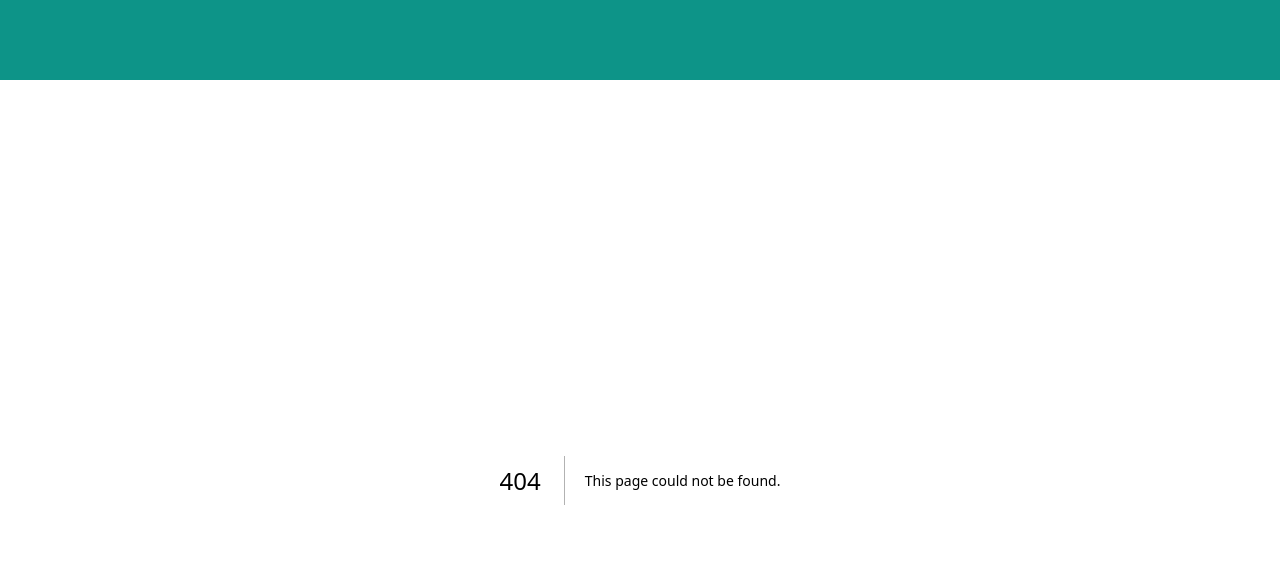
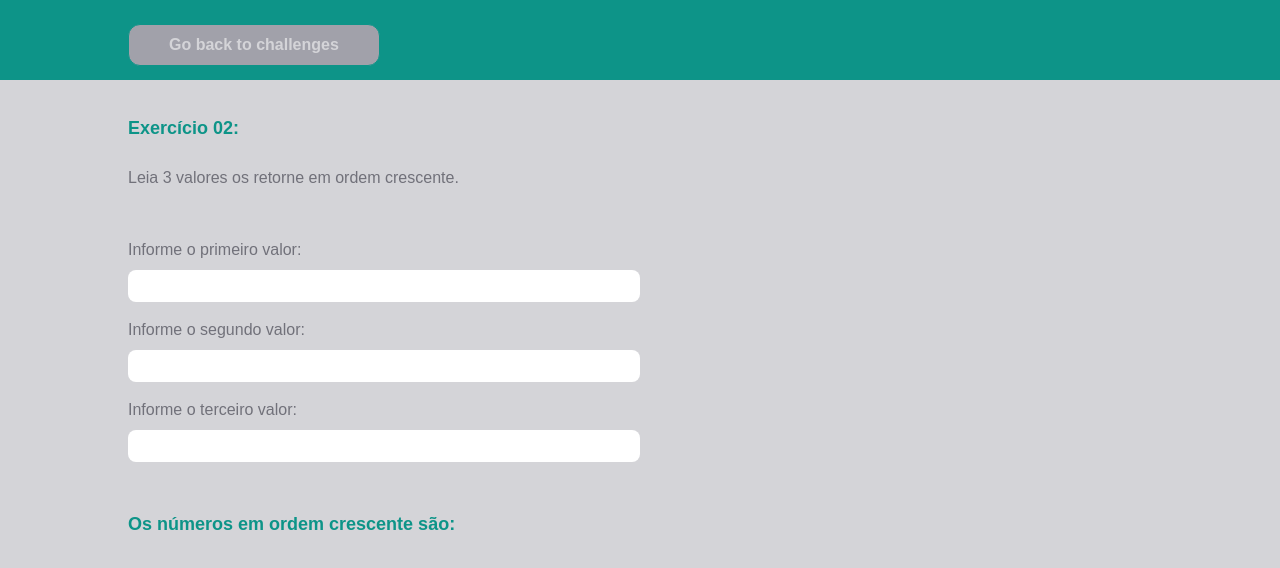
Before and after one commit to kelitasukita/training-programming-logic, a Next.js app: page /challenge-03 in a window 1280 px wide. Before the commit this address had no page. Shown: the top 568 px of the page. Built offline with nearby package versions, Linux system fonts and the light colour scheme.

Commit message:
Create and resolve challenge 03

```diff
--- /dev/null
+++ b/src/app/challenge-03/page.tsx
@@ -0,0 +1,43 @@
+'use client';
+
+import { useState } from 'react';
+
+import ButtonLink from '../components/ButtonLink';
+
+export default function Challenge03() {
+  const [valor01, setValor01] = useState();
+  const [valor02, setValor02] = useState();
+  const [valor03, setValor03] = useState();
+
+  const valores = [valor01, valor02, valor03];
+  valores.sort((a, b) => a - b);
+
+  return (
+    <main>
+      <article className='w-4/5 mx-auto -mt-14'>
+        <ButtonLink href="/">Go back to challenges</ButtonLink>
+      </article>
+
+      <article className='w-4/5 mx-auto mt-12'>
+        <h2 className='text-teal-600 text-lg font-bold'>Exercício 02:</h2>
+        <p className='text-zinc-500 mt-6'>Leia 3 valores os retorne em ordem crescente.</p>
+      </article>
+
+      <article className='w-4/5 mx-auto mt-12 text-zinc-500 flex flex-col'>
+        <label className='mb-2'>Informe o primeiro valor:</label>
+        <input type="number" className='h-8 rounded-lg w-1/2 px-4' onChange={(e) => setValor01(parseInt(e.target.value))} />
+
+        <label className='mb-2 mt-4'>Informe o segundo valor:</label>
+        <input type="number" className='h-8 rounded-lg w-1/2 px-4' onChange={(e) => setValor02(parseInt(e.target.value))} />
+
+        <label className='mb-2 mt-4'>Informe o terceiro valor:</label>
+        <input type="number" className='h-8 rounded-lg w-1/2 px-4' onChange={(e) => setValor03(parseInt(e.target.value))} />
+      </article>
+
+      <div className='w-4/5 mx-auto mt-12'>
+        <p className='text-teal-600 text-lg font-bold'>{`Os números em ordem crescente são: ${valores.join(' ')}`}</p>
+      </div>
+
+    </main >
+  )
+}
```
